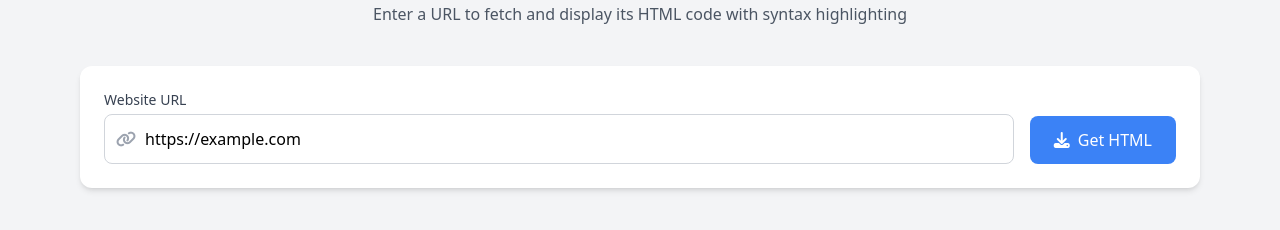
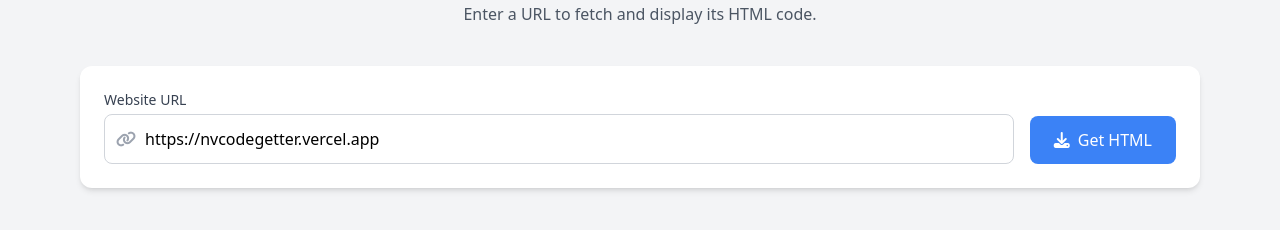
Before and after one commit to ShinWolf-Subject/codegetter, a website: page public/index.html in a window 1280 px wide. Shown: the part 78-308 px from the top of the page. Drawn offline with nearby package versions, Linux system fonts and the light colour scheme.

Commit message:
Update index.html

```diff
--- a/public/index.html
+++ b/public/index.html
@@ -16,7 +16,7 @@
             <h1 class="text-3xl md:text-4xl font-bold text-gray-800 mb-2">
                 <i class="fas fa-code text-blue-500 mr-2"></i>HTML Code Getter
             </h1>
-            <p class="text-gray-600">Enter a URL to fetch and display its HTML code with syntax highlighting</p>
+            <p class="text-gray-600">Enter a URL to fetch and display its HTML code.</p>
         </header>
 
         <div class="bg-white rounded-xl shadow-md p-6 mb-8">
@@ -32,9 +32,9 @@
                         <input
                             type="text"
                             id="url-input"
-                            placeholder="https://example.com"
+                            placeholder="https://nvcodegetter.vercel.app"
                             class="block w-full pl-10 pr-3 py-3 border border-gray-300 rounded-lg focus:ring-2 focus:ring-blue-500 focus:border-blue-500"
-                            value="https://example.com"
+                            value="https://nvcodegetter.vercel.app"
                         >
                     </div>
                 </div>
```
